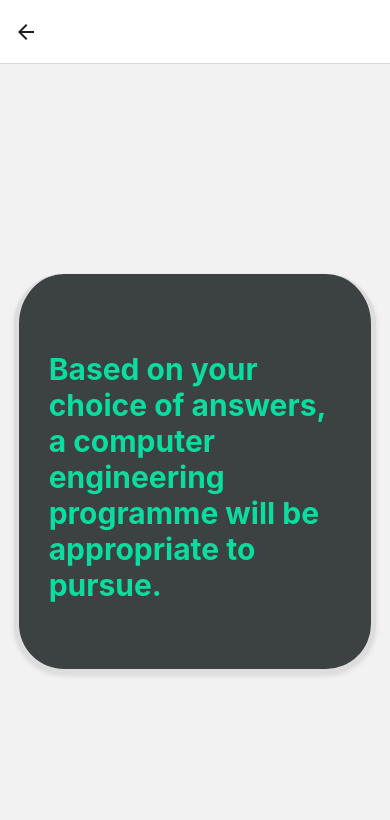
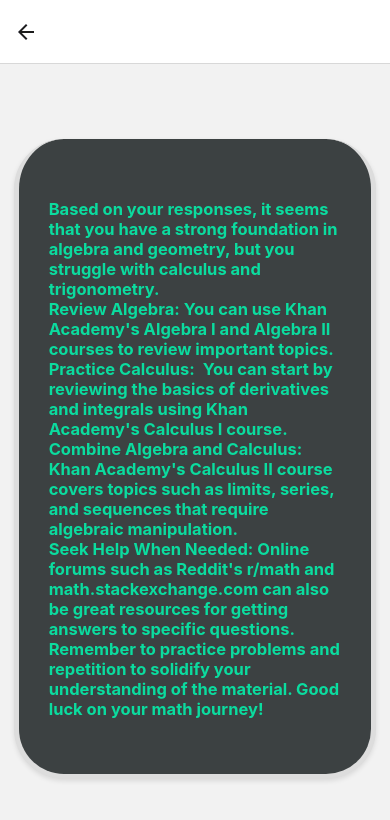
Before and after one commit to Kwasi633/app-dev, a React Native app: screen /Answers in a window 390 px wide. Shown: the top 820 px of the page. Built offline with nearby package versions, Linux system fonts and the light colour scheme.

Commit message:
send demo app

```diff
--- a/App.js
+++ b/App.js
@@ -8,6 +8,7 @@
 import LoginScreen from './src/selectLevel';
 import SignupScreen from './src/questions';
 import CheckingAnswers from './src/Answers';
+import LoadScreen from './src/loadingScreen';
 
 const Stack = createNativeStackNavigator();
 
@@ -35,6 +36,8 @@
             headerTitle: '',
           }}
          />
+          <Stack.Screen name="LoadingScreen" component={LoadScreen} />
+
          </Stack.Navigator>
     </NavigationContainer>
   );
--- a/src/Answers.js
+++ b/src/Answers.js
@@ -1,23 +1,27 @@
-import React from 'react';
-import { View, StyleSheet, Text } from 'react-native';
+import React, { useEffect } from 'react';
+import { View, StyleSheet, Text, Image } from 'react-native';
 
 function CheckingAnswers() {
-  return (
+
+
+return (
     <View style={styles.container}>
       <View style={styles.subContainerB}>
-        <Text style={styles.welcome}>Based on your choice of answers, a computer engineering
-        programme will be appropriate to pursue.</Text>
+
+        <Text style={styles.welcome}>
+        Based on your responses, it seems that you have a strong foundation in algebra and geometry, but you struggle with calculus and trigonometry.{"\n"}
+Review Algebra: You can use Khan Academy's Algebra I and Algebra II courses to review important topics.{"\n"}
+Practice Calculus:  You can start by reviewing the basics of derivatives and integrals using Khan Academy's Calculus I course. {"\n"}
+Combine Algebra and Calculus: Khan Academy's Calculus II course covers topics such as limits, series, and sequences that require algebraic manipulation.{"\n"}
+Seek Help When Needed: Online forums such as Reddit's r/math and math.stackexchange.com can also be great resources for getting answers to specific questions.{"\n"}
+Remember to practice problems and repetition to solidify your understanding of the material.
+        Good luck on your math journey!
+        </Text>
       </View>
 
     </View>
   );
 }
-
-
-
-
-
-
 
 
  const styles = StyleSheet.create({
@@ -29,13 +33,13 @@
 
   subContainerB:{
         backgroundColor: '#3C4142',
-        height: 400,
+        height: 640,
         borderTopRightRadius: 50,
         borderTopLeftRadius: 50,
         borderBottomLeftRadius: 50,
         borderBottomRightRadius: 50,
         alignItems: 'center',
-       justifyContent: 'center',
+        //justifyContent: 'center',
         borderWidth: 5,
         borderColor: '#ddd',
         shadowColor: '#000',
@@ -47,7 +51,7 @@
         paddingLeft: 20,
         paddingRight: 20,
         paddingTop: 50,
-        marginTop: 40,
+        marginTop: 10,
         paddingBottom: 40,
         //flexDirection: 'row',
         marginLeft: 35,
@@ -57,14 +61,28 @@
 
         welcome: {
       color: '#0bdc9f',
-      fontSize: 30,
+      fontSize: 16.5,
       fontWeight: 'bold',
       fontStyle: 'normal',
       alignContent: 'center',
       padding: 10
     },
 
+    logo: {
+      width: 150,
+      height: 200,
+      marginBottom: 0,
 
+    },
+
+       subtitle: {
+      color: 'white',
+       fontSize: 16,
+       textAlign: 'center',
+      width: 250,
+      marginBottom: 30,
+      //fontWeight: 'bold',
+    },
 
  })
 
--- a/src/Home.js
+++ b/src/Home.js
@@ -106,7 +106,7 @@
       fontStyle: 'normal',
     },
 
-    subtitle: {
+      subtitle: {
       color: 'white',
        fontSize: 16,
        textAlign: 'center',
--- /dev/null
+++ b/src/loadingScreen.js
@@ -0,0 +1,12 @@
+import React from 'react';
+import { View, Text, Image } from 'react-native';
+
+function LoadScreen() {
+  return (
+    <View>
+      <Text>This is the loading screen</Text>
+    </View>
+  );
+}
+
+export default LoadScreen;
--- a/src/questions.js
+++ b/src/questions.js
@@ -1,6 +1,7 @@
-import React, { useState } from 'react';
-import { View, Text, StyleSheet, Button, TextInput, KeyboardAvoidingView, ScrollView } from 'react-native';
+import React, { useState, useEffect } from 'react';
+import { View, Text, StyleSheet, Button, TextInput, KeyboardAvoidingView, ScrollView,  ImageBackground, Image } from 'react-native';
 import { useNavigation } from '@react-navigation/native';
+
 
 
 function SignupScreen() {
@@ -12,8 +13,17 @@
 
 const [questionIndex, setQuestionIndex] = useState(0);
 const [answerInput, setAnswerInput] = useState('');
+const [isLoading, setIsLoading] = useState(true);
 
 const navigation = useNavigation();
+
+ useEffect(() => {
+    const timer = setTimeout(() => {
+      setIsLoading(false);
+    },);
+
+    return () => clearTimeout(timer);
+  }, []);
 
 const handleAnswerSubmit = () => {
   if (questionIndex < questions.length - 1){
@@ -21,9 +31,25 @@
     setQuestionIndex(questionIndex + 1);
   }
   else{
+    setIsLoading(true);
+    setTimeout(() => {
+      setIsLoading(false);
     navigation.navigate('Answers');
+  }, 4000);
   }
 };
+
+if (isLoading){
+  return (
+    <View style={styles.loadingContainer}>
+        <Image source={require('./assets/daila-1.png') }
+           style={styles.logo}  />
+           <Text style={styles.subtitle}>CHECKING ANSWERS.....</Text>
+    </View>
+  );
+}
+
+
   return (
     <KeyboardAvoidingView>
     <ScrollView>
@@ -31,9 +57,6 @@
       <View style={styles.container}>
         <View style={styles.subContainerB}>
         <Text style={styles.welcome}>{questions[questionIndex]}</Text>
-
-
-
       </View>
 
         <View style={styles.inputContainer}>
@@ -58,18 +81,20 @@
     );
 }
 
+  const styles = StyleSheet.create({
 
+    loadingContainer: {
+    flex: 1,
+    alignItems: 'center',
+    justifyContent: 'center',
+    backgroundColor: 'transparent',
+     blurRadius: 30,
 
-
-
-
-
-  const styles = StyleSheet.create({
+  },
 
      keyboardAvoidingView: {
     flex: 1,
   },
-
 
      container: {
     flex: 1,
@@ -175,7 +200,33 @@
         height: 100
   },
 
+    logo: {
+      width: 150,
+      height: 200,
+      marginBottom: 0,
 
+    },
+
+    logo: {
+         width: 100,
+    height: 100,
+    borderRadius: 50,
+    justifyContent: 'center',
+    alignItems: 'center',
+    },
+
+    background: {
+      flex: 1,
+  },
+
+     subtitle: {
+      color: 'black',
+       fontSize: 16,
+       textAlign: 'center',
+      width: 250,
+      marginTop: 50,
+      fontWeight: 'bold',
+    },
 
 
 })
--- a/src/selectLevel.js
+++ b/src/selectLevel.js
@@ -7,11 +7,10 @@
 
 function LoginScreen() {
 
-    const [levelOfStudy, setLevelOfStudy] = useState('High School');
+    const [levelOfStudy, setLevelOfStudy] = useState('Highschool');
     const [interestedTopics, setInterestedTopics] = useState('English');
 
     const navigation = useNavigation();
-
 
     return (
     <View style={styles.container}>
```
